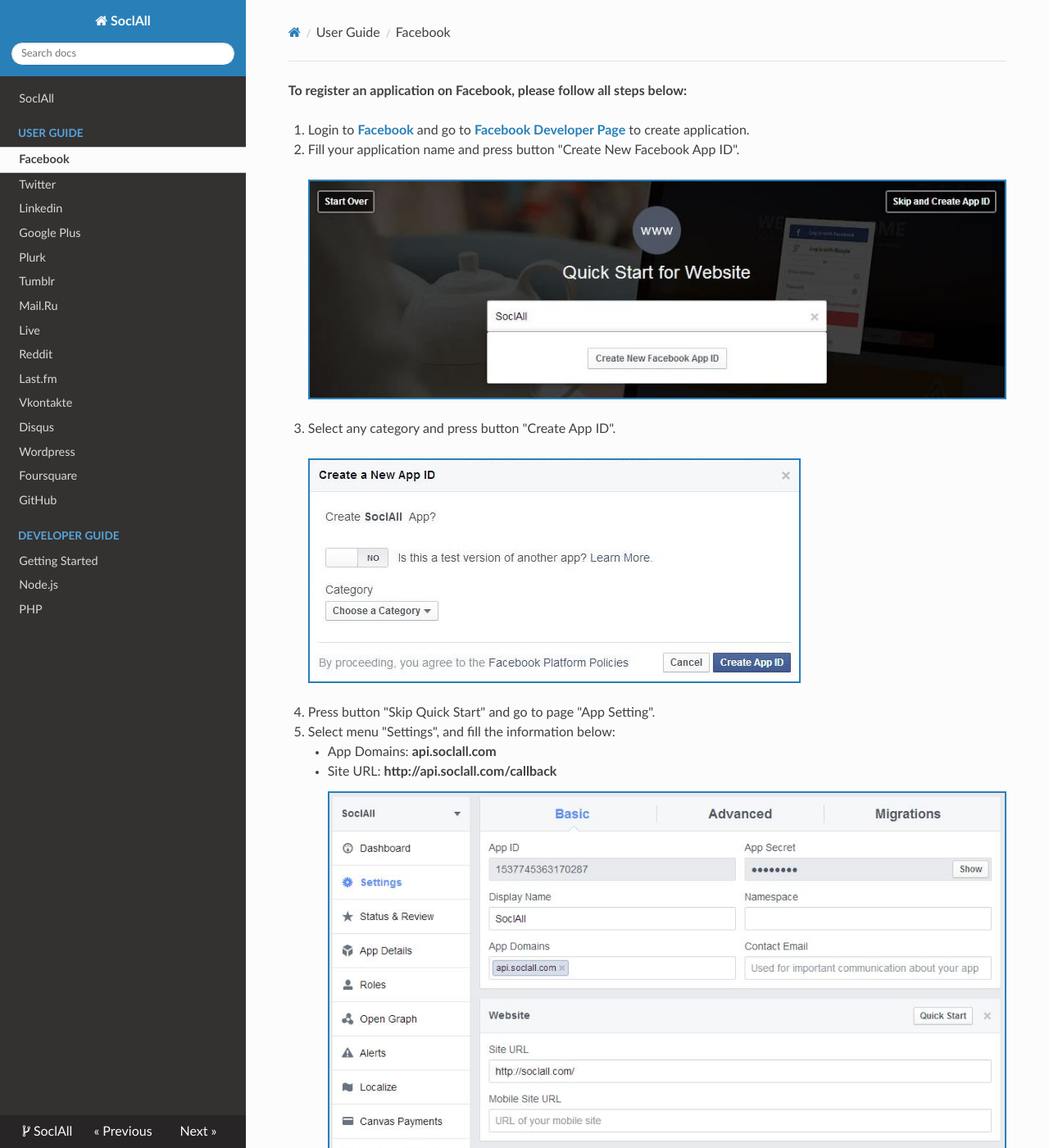
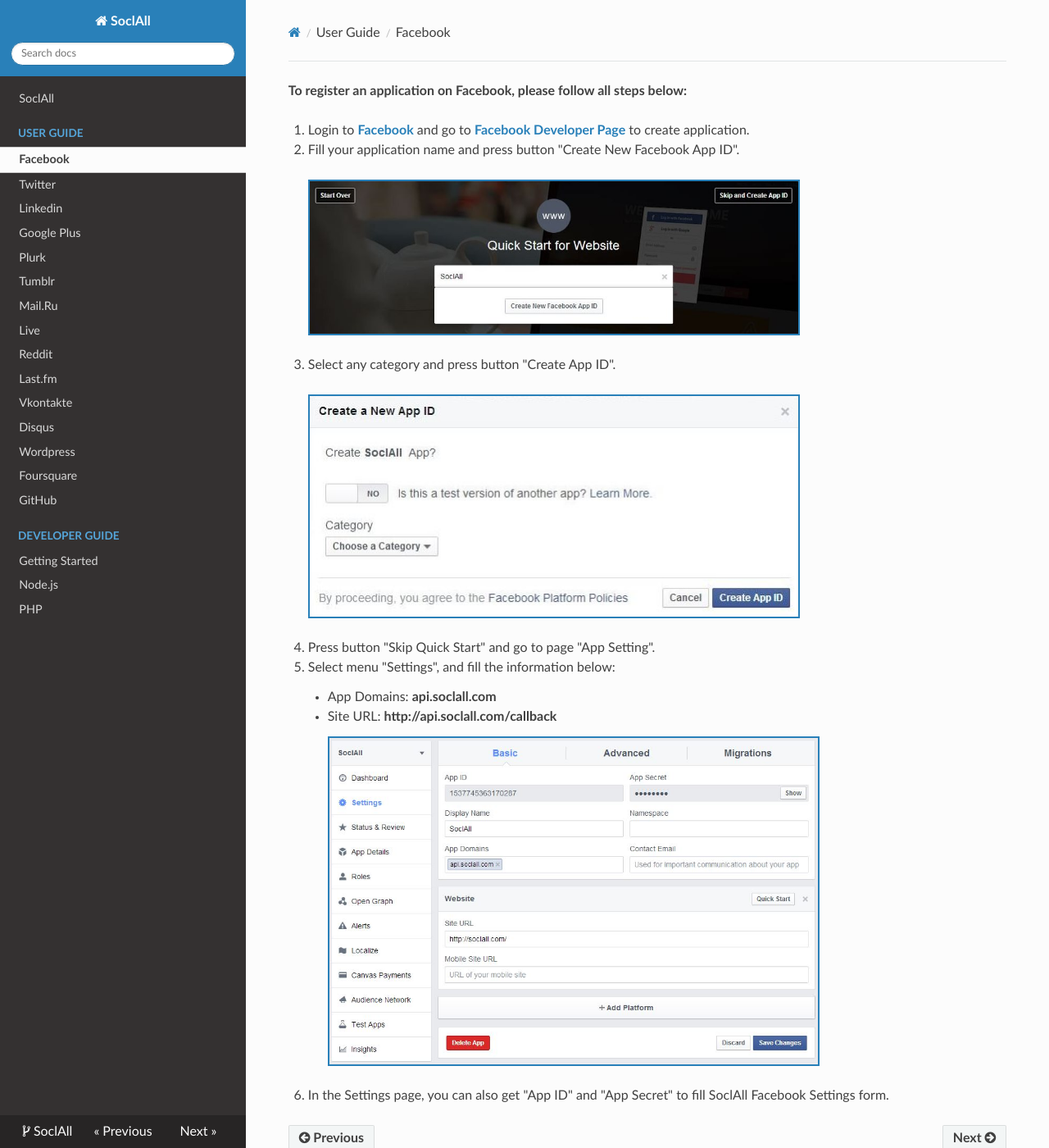
Before and after one commit to nhvu1988/socialall-docs, an MkDocs documentation site: the page built from docs/user-guide/facebook.md, in a window 1280 px wide and 1400 px high. Shown: the whole window at 82% size. Built offline with MkDocs 1.6.1, drawn with Linux system fonts in a browser that asks for light colours; nearby versions of some CDN libraries; old or Windows-style settings are respelled for this version of MkDocs.

Commit message:
Update css for header table and img

```diff
--- a/docs/css/soclall.css
+++ b/docs/css/soclall.css
@@ -48,7 +48,7 @@ aside code {
     border-left-width: 0;
 }
 
-.rst-content table.docutils thead th {
+.rst-content table thead th {
     font-weight: bold;
     border-bottom: 2px solid #E1E4E5;
     font-size: 90%;
@@ -81,6 +81,7 @@ aside code {
 
 .rst-content img {
     border: 2px solid #2980B9 !important;
+    width: 600px;
 }
 
 .rst-content a {
--- a/docs/user-guide/facebook.md
+++ b/docs/user-guide/facebook.md
@@ -13,6 +13,6 @@ __To register an application on Facebook, please follow all steps below:__
 5. Select menu "Settings", and fill the information below:
     * App Domains: __api.soclall.com__
     * Site URL: __http://api.soclall.com/callback__
-    ![Facebook : Setting Page](/img/facebook-3-setting-page.JPG)
-    <div class="soclall-br"></div>
+ ![Facebook : Setting Page](/img/facebook-3-setting-page.JPG)
+ <div class="soclall-br"></div>
 6. In the Settings page, you can also get "App ID" and "App Secret" to fill SoclAll Facebook Settings form.
```
Also changed, not shown: docs/user-guide/twitter.md (+3 -3 lines).
